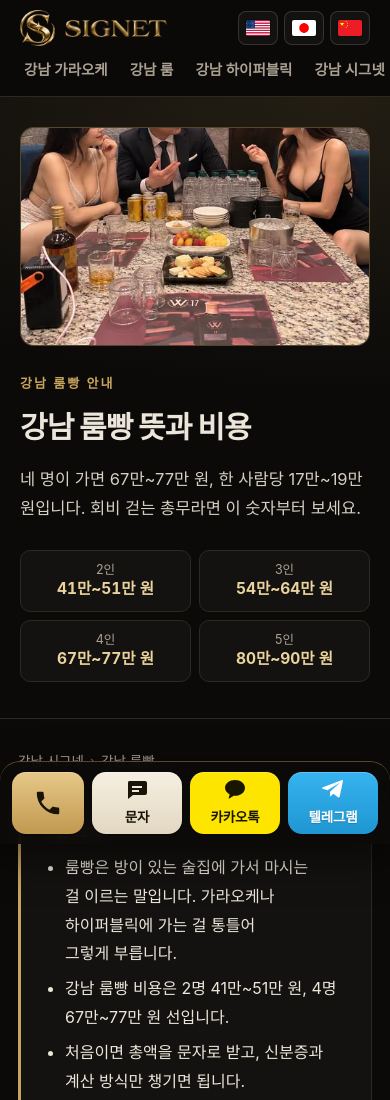
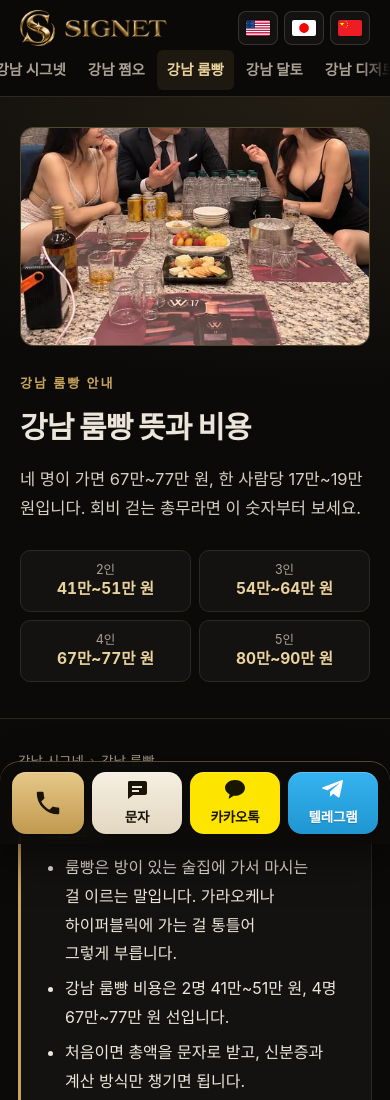
Before and after one commit to seungwo51/sig-net.co.kr, a plain HTML site: page gangnam-roombbang/index.html in a window 390 px wide. Shown: the top 1100 px of the page. Drawn offline with Linux system fonts and the light colour scheme.

Commit message:
Header menu fits on desktop, fade only when scrolling: gangnam-roombbang
Wider header container, tighter menu spacing at 769-1400px, overflow fade and padding only when the menu scrolls, current page item scrolled into view.

Co-Authored-By: Claude Opus 5.5 <noreply@anthropic.com>
Claude-Session: https://claude.ai/code/session_01Xis8nS847cmgveXngVJMnA

```diff
--- a/gangnam-roombbang/index.html
+++ b/gangnam-roombbang/index.html
@@ -37,7 +37,7 @@
 <link rel="apple-touch-icon" href="/apple-touch-icon.png">
 <link rel="manifest" href="/site.webmanifest">
 <link rel="preload" as="image" href="/assets/img/gangnam-karaoke-party-01-960.webp" imagesrcset="/assets/img/gangnam-karaoke-party-01-480.webp 480w, /assets/img/gangnam-karaoke-party-01-960.webp 960w" imagesizes="(max-width: 900px) 100vw, 520px" fetchpriority="high">
-<link rel="stylesheet" href="/assets/css/style.css?v=d66e1353">
+<link rel="stylesheet" href="/assets/css/style.css?v=f3504d2f">
 <script type="application/ld+json">
 {
   "@context": "https://schema.org",
@@ -502,6 +502,7 @@
   <a class="d-kakao" href="https://open.kakao.com/me/Pbk428" target="_blank" rel="noopener"><svg viewBox="0 0 24 24" aria-hidden="true"><path d="M12 3C6.5 3 2 6.5 2 10.8c0 2.8 1.9 5.2 4.7 6.6l-1 3.7c-.1.4.3.7.6.5l4.4-2.9c.4 0 .9.1 1.3.1 5.5 0 10-3.5 10-7.9S17.500 3 12 3z"/></svg><span>카카오톡</span></a>
   <a class="d-tg" href="https://t.me/pbk428" target="_blank" rel="noopener"><svg viewBox="0 0 24 24" aria-hidden="true"><path d="M21.9 4.3 18.700 19.500c-.2 1-.9 1.300-1.700.8l-4.800-3.500-2.300 2.200c-.3.3-.5.5-1 .5l.3-4.900 8.900-8c.4-.3-.1-.5-.6-.2L6.500 13.300l-4.700-1.500c-1-.3-1-1 .2-1.500L20.400 3.200c.9-.3 1.600.2 1.500 1.100z"/></svg><span>텔레그램</span></a>
 </nav>
+<script>(function(){var g=document.querySelector('.gnb');if(!g)return;function f(){g.classList.toggle('is-scroll',g.scrollWidth>g.clientWidth+1)}f();addEventListener('resize',f);var c=g.querySelector('[aria-current]');if(c&&g.scrollWidth>g.clientWidth+1){g.scrollLeft+=c.getBoundingClientRect().left-g.getBoundingClientRect().left-(g.clientWidth-c.offsetWidth)/2}})()</script>
 
 </body>
 </html>
```
